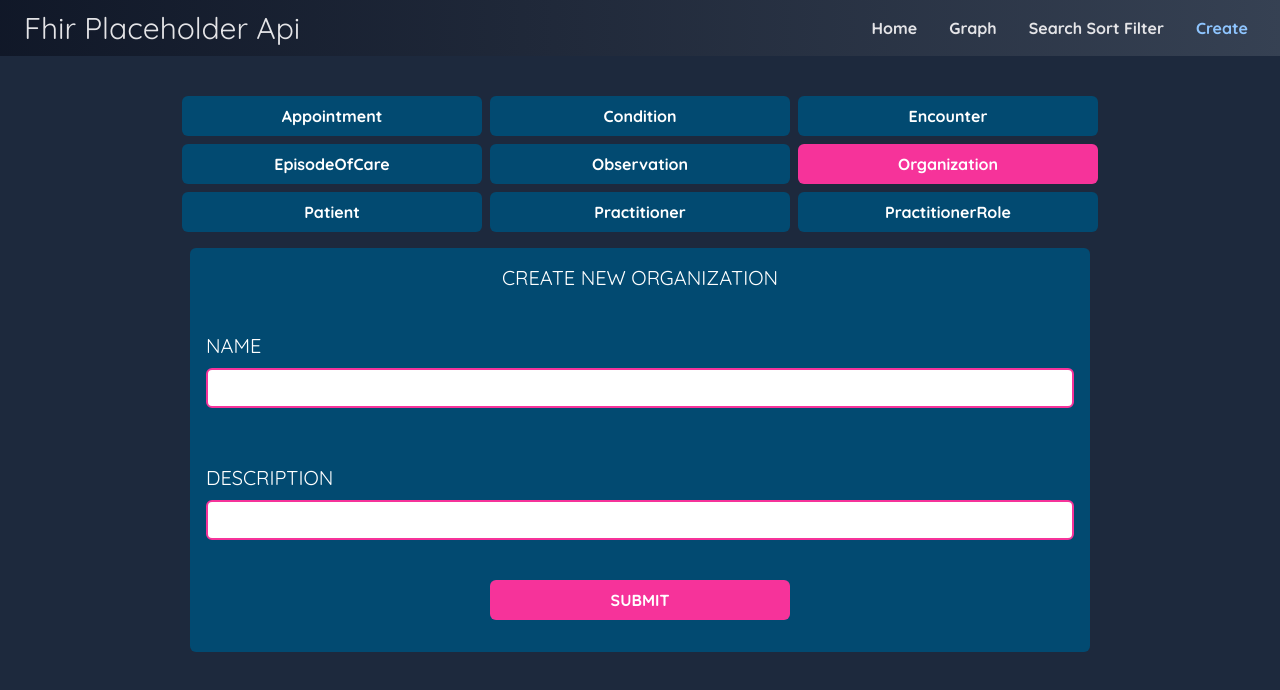
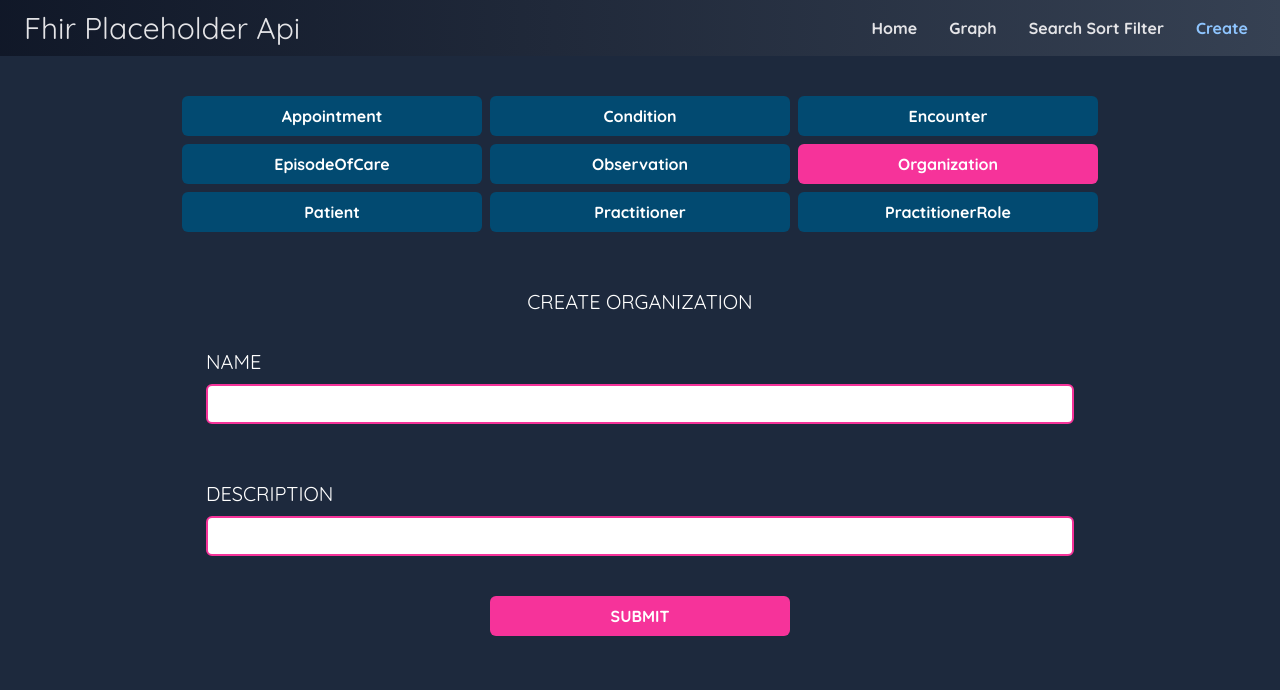
Before and after one commit to willemverbuyst/fhir-placeholder-api, a React (Vite) app in the folder client/: page /create in a window 1280 px wide. Shown: the top 690 px of the page. Built offline with nearby package versions, Linux system fonts and the light colour scheme.

Commit message:
Update styling of form

```diff
--- a/client/src/pages/create-organization/CreateOrganization.tsx
+++ b/client/src/pages/create-organization/CreateOrganization.tsx
@@ -1,6 +1,5 @@
 import type React from "react";
 import { useRef, useState } from "react";
-import { Card } from "../../ui/Card";
 import InputField, { type Api } from "../../ui/InputField";
 
 interface FormElements extends HTMLFormControlsCollection {
@@ -63,9 +62,11 @@ export function CreateOrganization() {
   return (
     <div className="w-[350px] sm:w-[900px] mx-auto">
       {organization ? (
-        <Card
-          headerText={`You've created ${organization}`}
-          content={
+        <section className="flex flex-col items-center justify-center gap-4 py-10">
+          <h2 className="uppercase text-xl text-center">
+            You've created {organization}
+          </h2>
+
           <section className="flex flex-col items-center justify-center gap-4 p-4">
             <button
               className="py-2 px-4 rounded-md text-white w-[350px] sm:w-[300px] text-center cursor-pointer font-bold transition-colors bg-pink-500 hover:bg-pink-600"
@@ -75,16 +76,13 @@ export function CreateOrganization() {
               CREATE NEW
             </button>
           </section>
-          }
-          className="w-[350px] sm:w-[600px] lg:w-[900px] 2xl:w-[900px] mx-auto"
-        />
+        </section>
       ) : (
-        <Card
-          headerText="Create new organization"
-          content={
+        <section className="flex flex-col items-center justify-center gap-4 py-10">
+          <h2 className="uppercase text-xl text-center">Create Organization</h2>
           <form
             id="loginForm"
-              className="flex flex-col items-center justify-center gap-4 p-4"
+            className="flex flex-col items-center justify-center gap-4"
             onSubmit={handleSubmit}
           >
             <InputField id="name" label="NAME" type="text" apiRef={nameRef} />
@@ -104,9 +102,7 @@ export function CreateOrganization() {
               </button>
             </section>
           </form>
-          }
-          className="w-[350px] sm:w-[600px] lg:w-[900px] 2xl:w-[900px] mx-auto"
-        />
+        </section>
       )}
     </div>
   );
```
Lines whose indentation alone changed are shown as unchanged.
